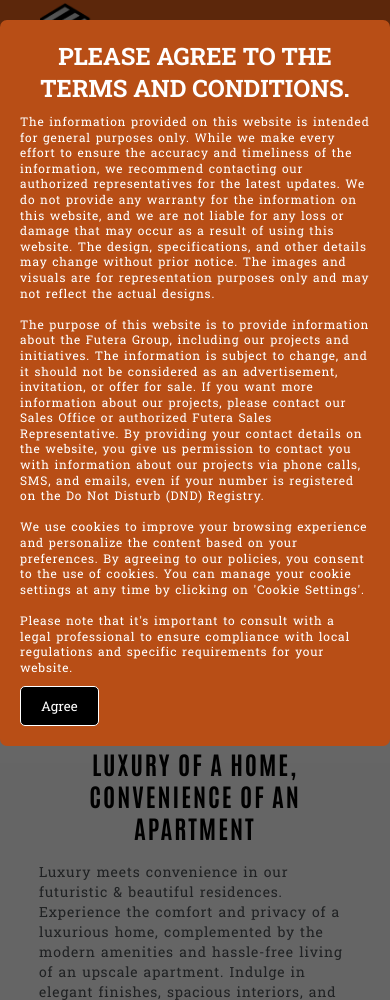
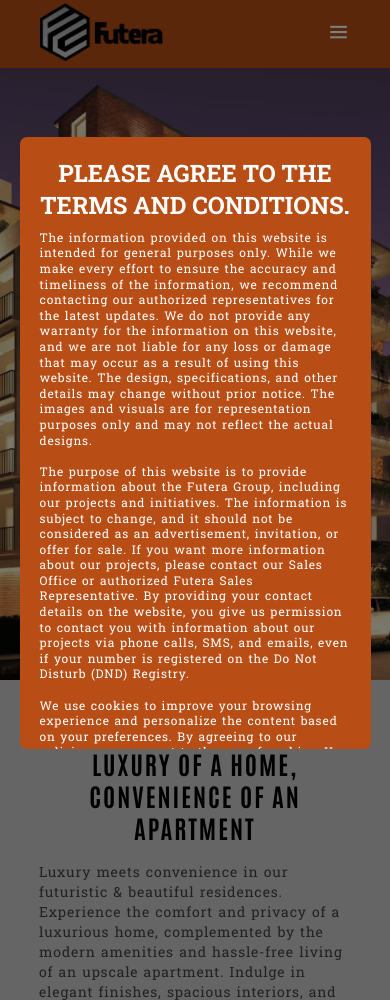
Before and after one commit to satyammishra0/futera, a PHP site: the page made by pages/home.php in a window 390 px wide. Shown: the top 1000 px of the page. Run offline with PHP 8.4, Linux system fonts and the light colour scheme.

Commit message:
new css and movile view updates

```diff
--- a/assets/css/header-section.css
+++ b/assets/css/header-section.css
@@ -209,9 +209,12 @@
   .dialog-content {
     background-color: #b84e16;
     color: #fff;
-    width: 100%;
+    width: 90%;
     padding: 20px;
     border-radius: 7px;
+    height: 50vh;
+    overflow-y: scroll;
+    margin: 35% 5%;
   }
   /* ----------------------- */
   /* ----------- Header  */
--- a/assets/js/video-slider.js
+++ b/assets/js/video-slider.js
@@ -70,7 +70,7 @@ for (let i = 0; i < icon.length; i++) {
 ////////////////////////////////////////////////////////////////////////////////
 let slidebox = document.getElementsByClassName("slide-box");
 let play = document.querySelectorAll(".dark .img");
-console.log(play);
+// console.log(play);
 let videopage = document.querySelectorAll(".slide-box .video-page");
 
 for (let i = 0; i < 3; i++) {
@@ -84,9 +84,9 @@ for (let i = 0; i < 3; i++) {
   });
   play[i].addEventListener("click", function () {
     videopage[i].classList.add("block-vedio");
-    console.log(videopage[i]);
+    // console.log(videopage[i]);
     srcremove[i].src = srcopen;
-    console.log(srcremove[i].src);
+    // console.log(srcremove[i].src);
   });
 }
 
--- a/includes/apartment-plans.php
+++ b/includes/apartment-plans.php
@@ -143,7 +143,7 @@
                 </div>
 
                 <button class="button-ani">
-                    <a href="../.cpanel.yml" download>Download Brochure</a>
+                    <a href="#" download>Download Brochure</a>
                 </button>
 
             </div>
```
Also changed, not shown: .htaccess, assets/images/apartement-plan-1.webp (added), assets/images/apartement-plan-2.webp (added), assets/images/apartement-plan-3.webp (added), assets/images/apartement-plan-4.webp (added), assets/images/apartement-plan-5.webp (added), assets/images/bg_contacts.jpg (added), assets/images/black-white-bg.jpg (added), 1 other file.
